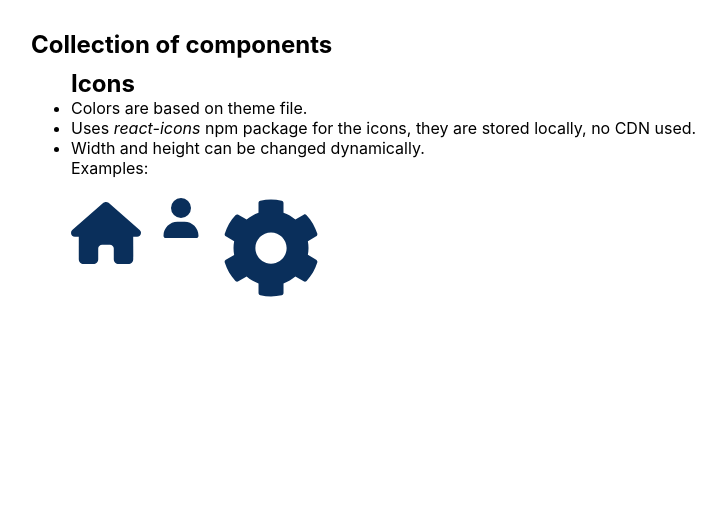
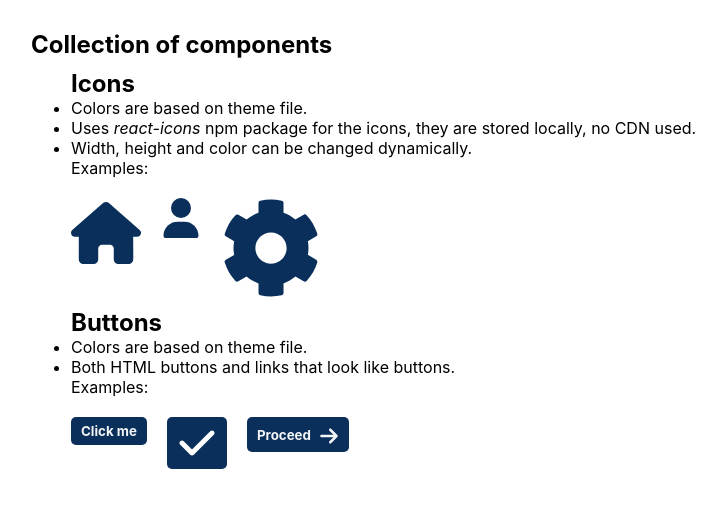
Before and after one commit to Mikael-Kolehmainen/component-libraries, a React (Vite) app in the folder react/: page / in a window 1280 px wide. Shown: the top 508 px of the page, without its empty margins (97-823 px from the left). Built offline with nearby package versions, Linux system fonts and the light colour scheme.

Commit message:
Added some button examples

```diff
--- /dev/null
+++ b/react/src/components/button/button.component.tsx
@@ -0,0 +1,17 @@
+import { MouseEventHandler, ReactNode } from "react";
+import { ButtonContainer } from "./button.styles"
+
+interface ButtonProps {
+  onClick: MouseEventHandler;
+  children: ReactNode;
+}
+
+const Button = ({ onClick, children }: ButtonProps) => {
+  return (
+    <ButtonContainer onClick={onClick}>
+      {children}
+    </ButtonContainer>
+  );
+};
+
+export default Button;
--- /dev/null
+++ b/react/src/components/button/button.styles.tsx
@@ -0,0 +1,21 @@
+import styled from "styled-components";
+
+export const ButtonContainer = styled.button`
+  display: flex;
+  gap: 8px;
+  align-items: center;
+  color: ${(props) => props.theme.buttonColor};
+  background-color: ${(props) => props.theme.buttonBackgroundColor};
+  font-weight: bold;
+  padding: 6px 10px;
+  height: fit-content;
+  width: fit-content;
+  border-radius: 5px;
+  border: none;
+  outline: none;
+
+  &:hover {
+    cursor: pointer;
+    background-color: ${(props) => props.theme.buttonBackgroundHoverColor};
+  }
+`;
--- a/react/src/components/icon/icon.component.tsx
+++ b/react/src/components/icon/icon.component.tsx
@@ -4,12 +4,14 @@ interface IconProps {
   IconComponent: React.FC;
   width?: string
   height?: string
+  color?: string
+  style?: React.CSSProperties
 }
 
-const Icon = ({ IconComponent, width='70px', height='70px' }: IconProps) => {
+const Icon = ({ IconComponent, width='70px', height='70px', color, style }: IconProps) => {
   return (
-    <IconContainer $width={width} $height={height}>
-      <IconComponent />
+    <IconContainer $width={width} $height={height} $color={color}>
+      <IconComponent style={style} />
     </IconContainer>
   );
 };
--- a/react/src/components/icon/icon.styles.tsx
+++ b/react/src/components/icon/icon.styles.tsx
@@ -3,6 +3,7 @@ import styled from "styled-components";
 interface IconContainerProps {
   $width: string;
   $height: string;
+  $color: string
 }
 
 export const IconContainer = styled.div<IconContainerProps>`
@@ -10,6 +11,6 @@ export const IconContainer = styled.div<IconContainerProps>`
     display: block;
     width: ${(props) => props.$width};
     height: ${(props) => props.$height};
-    color: ${(props) => props.theme.primaryColor};
+    color: ${(props) => props.$color ?? props.theme.primaryColor};
   }
 `;
--- a/react/src/routes/home/home.component.tsx
+++ b/react/src/routes/home/home.component.tsx
@@ -1,7 +1,8 @@
 import { FaCog } from "react-icons/fa";
-import { FaHouse, FaUser } from "react-icons/fa6";
+import { FaArrowRight, FaCheck, FaHouse, FaUser } from "react-icons/fa6";
 import Icon from "../../components/icon/icon.component";
 import { Container } from "./home.styles";
+import Button from "../../components/button/button.component";
 
 const Home = () => {
   return (
@@ -12,7 +13,7 @@ const Home = () => {
         <ul>
           <li>Colors are based on theme file.</li>
           <li>Uses <i>react-icons</i> npm package for the icons, they are stored locally, no CDN used.</li>
-          <li>Width and height can be changed dynamically.</li>
+          <li>Width, height and color can be changed dynamically.</li>
         </ul>
         <p>Examples:</p>
         <Container>
@@ -21,6 +22,23 @@ const Home = () => {
           <Icon IconComponent={FaCog} height="100px" width="100px" />
         </Container>
       </article>
+      <article>
+        <h2>Buttons</h2>
+        <ul>
+          <li>Colors are based on theme file.</li>
+          <li>Both HTML buttons and links that look like buttons.</li>
+        </ul>
+        <p>Examples:</p>
+        <Container>
+          <Button onClick={() => window.alert("Clicked!")}>Click me</Button>
+          <Button onClick={() => {}}>
+            <Icon IconComponent={FaCheck} height="40px" width="40px" color="white" />
+          </Button>
+          <Button onClick={() => {}}>
+            Proceed <Icon IconComponent={FaArrowRight} height="20px" width="20px" color="#f3f4f6" style={{ marginTop: "3px" }} />
+          </Button>
+        </Container>
+      </article>
     </section>
   );
 };
--- a/react/src/theme.ts
+++ b/react/src/theme.ts
@@ -1,7 +1,11 @@
 export const theme = {
   primaryColor: "#0a2f5b",
   secondaryColor: "#1e90ff",
-  primaryFontColor: "",
+  primaryFontColor: "#f3f4f6",
   secondaryFontColor: "",
   miscColor: "",
+
+  buttonColor: "#f3f4f6",
+  buttonBackgroundColor: "#0a2f5b",
+  buttonBackgroundHoverColor: "#176acf",
 };
```
